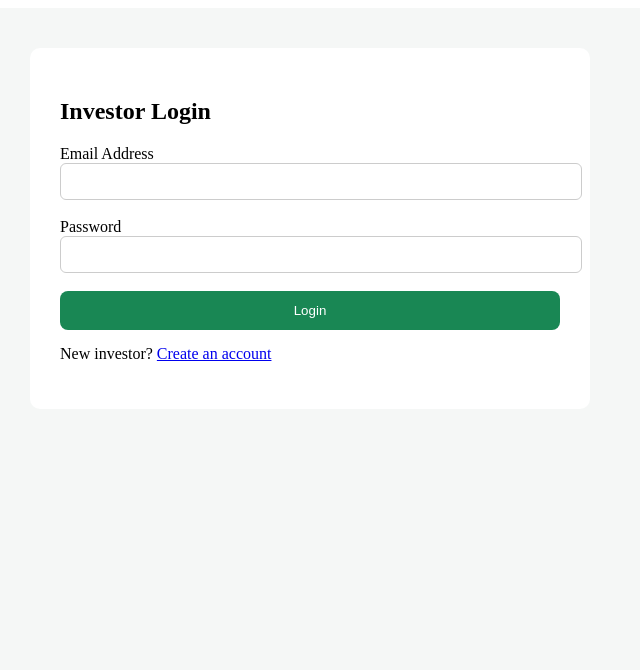
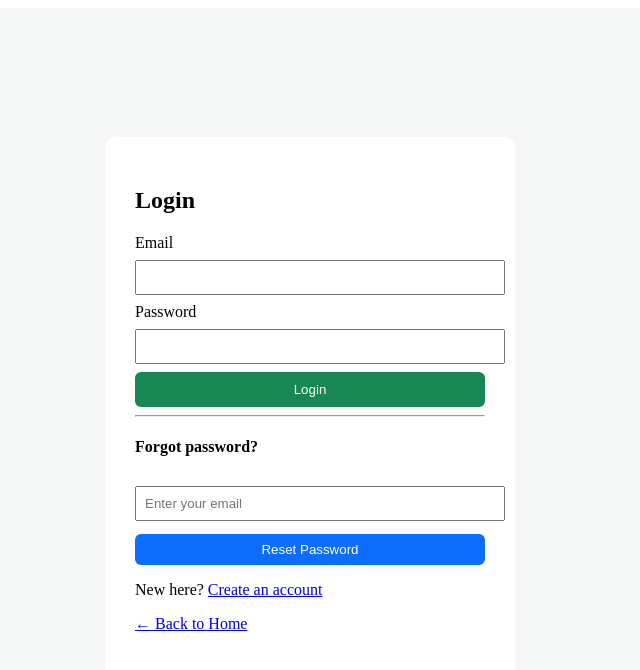
Before and after one commit to akyegreenfarms/akye-green-farms, a Next.js app: page /login in a window 1280 px wide. Shown: the top 670 px of the page, without its empty margins (330-970 px from the left). Built offline with nearby package versions, Linux system fonts and the light colour scheme.

Commit message:
Add reset password functionality

```diff
--- a/pages/login.js
+++ b/pages/login.js
@@ -1,13 +1,14 @@
 "use client";
 
-import { signInWithEmailAndPassword } from "firebase/auth";
+import { signInWithEmailAndPassword, sendPasswordResetEmail } from "firebase/auth";
 import { auth } from "../lib/firebase";
 import { useState } from "react";
 
 export default function Login() {
   const [loading, setLoading] = useState(false);
+  const [emailForReset, setEmailForReset] = useState("");
 
-  const handleSubmit = async (e) => {
+  const handleLogin = async (e) => {
     e.preventDefault();
     setLoading(true);
 
@@ -23,44 +24,102 @@ export default function Login() {
     }
   };
 
+  const resetPassword = async () => {
+    if (!emailForReset) {
+      alert("Enter your email to reset password");
+      return;
+    }
+
+    try {
+      await sendPasswordResetEmail(auth, emailForReset);
+      alert("Password reset email sent");
+    } catch (error) {
+      alert(error.message);
+    }
+  };
+
   return (
-    <div style={{ minHeight: "100vh", background: "#f5f7f6", padding: "40px" }}>
-      <div style={{ maxWidth: "500px", margin: "0 auto", background: "#fff", padding: "30px", borderRadius: "10px" }}>
-        <h2>Investor Login</h2>
+    <div style={container}>
+      <div style={card}>
+        <h2>Login</h2>
 
-        <form onSubmit={handleSubmit}>
-          <label>Email Address</label><br />
-          <input type="email" name="email" required style={inputStyle} /><br /><br />
+        <form onSubmit={handleLogin}>
+          <label>Email</label>
+          <input type="email" name="email" required style={input} />
 
-          <label>Password</label><br />
-          <input type="password" name="password" required style={inputStyle} /><br /><br />
+          <label>Password</label>
+          <input type="password" name="password" required style={input} />
 
-          <button type="submit" style={buttonStyle} disabled={loading}>
+          <button style={btn} disabled={loading}>
             {loading ? "Logging in..." : "Login"}
           </button>
         </form>
 
-        <p style={{ marginTop: "15px" }}>
-          New investor? <a href="/signup">Create an account</a>
+        <hr />
+
+        <h4>Forgot password?</h4>
+        <input
+          type="email"
+          placeholder="Enter your email"
+          value={emailForReset}
+          onChange={(e) => setEmailForReset(e.target.value)}
+          style={input}
+        />
+        <button onClick={resetPassword} style={resetBtn}>
+          Reset Password
+        </button>
+
+        <p>
+          New here? <a href="/signup">Create an account</a>
+        </p>
+
+        <p>
+          <a href="/">← Back to Home</a>
         </p>
       </div>
     </div>
   );
 }
 
-const inputStyle = {
-  width: "100%",
-  padding: "10px",
-  borderRadius: "6px",
-  border: "1px solid #ccc"
+/* ---------- STYLES ---------- */
+
+const container = {
+  minHeight: "100vh",
+  display: "flex",
+  justifyContent: "center",
+  alignItems: "center",
+  background: "#f5f7f6"
 };
 
-const buttonStyle = {
+const card = {
+  background: "#fff",
+  padding: "30px",
+  borderRadius: "10px",
+  width: "350px"
+};
+
+const input = {
+  width: "100%",
+  padding: "8px",
+  margin: "8px 0"
+};
+
+const btn = {
+  width: "100%",
   background: "#198754",
   color: "#fff",
-  padding: "12px",
+  padding: "10px",
   border: "none",
-  borderRadius: "8px",
-  width: "100%",
+  borderRadius: "6px",
   cursor: "pointer"
 };
+
+const resetBtn = {
+  width: "100%",
+  background: "#0d6efd",
+  color: "#fff",
+  padding: "8px",
+  border: "none",
+  borderRadius: "6px",
+  marginTop: "5px"
+};
```
